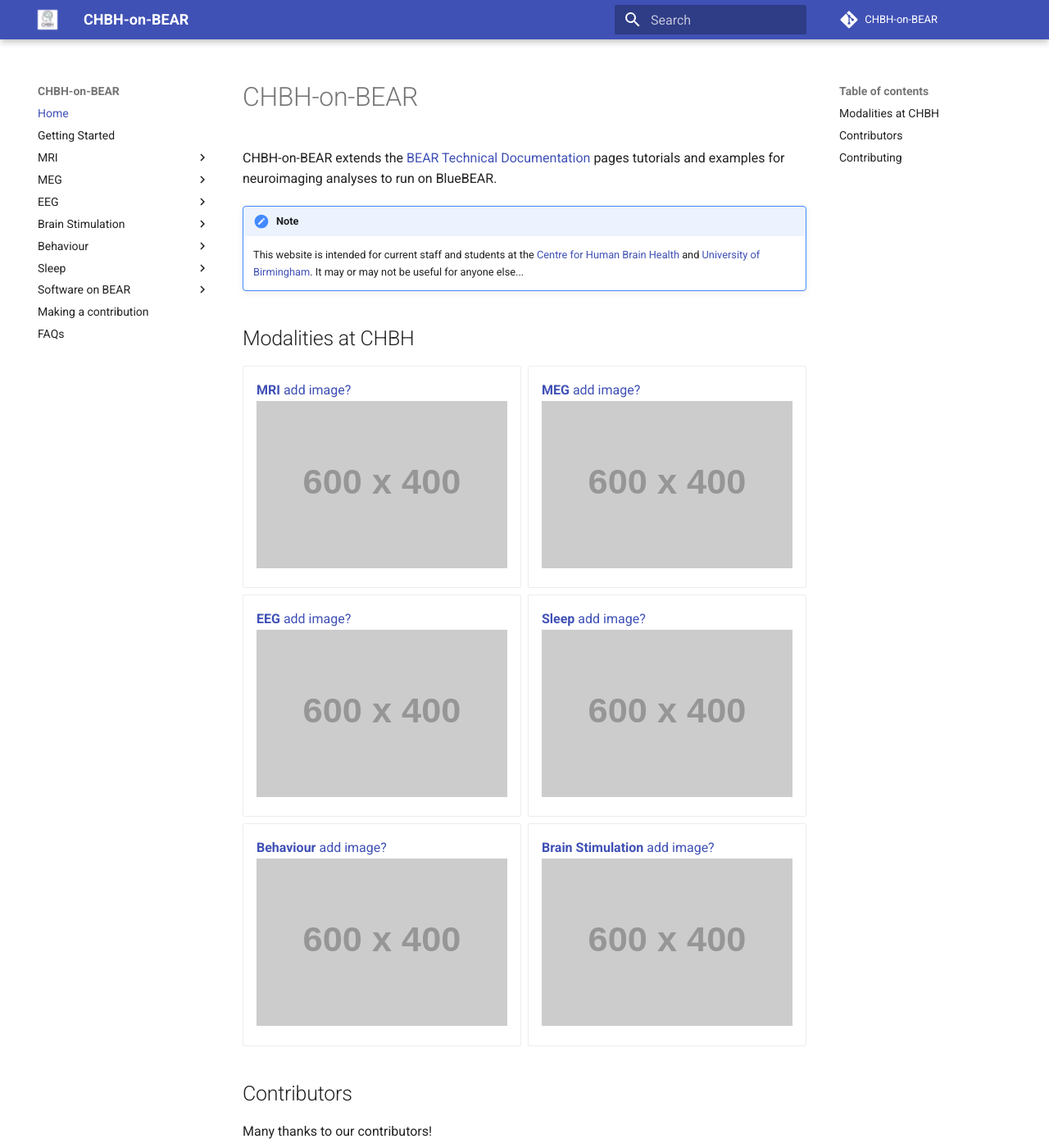
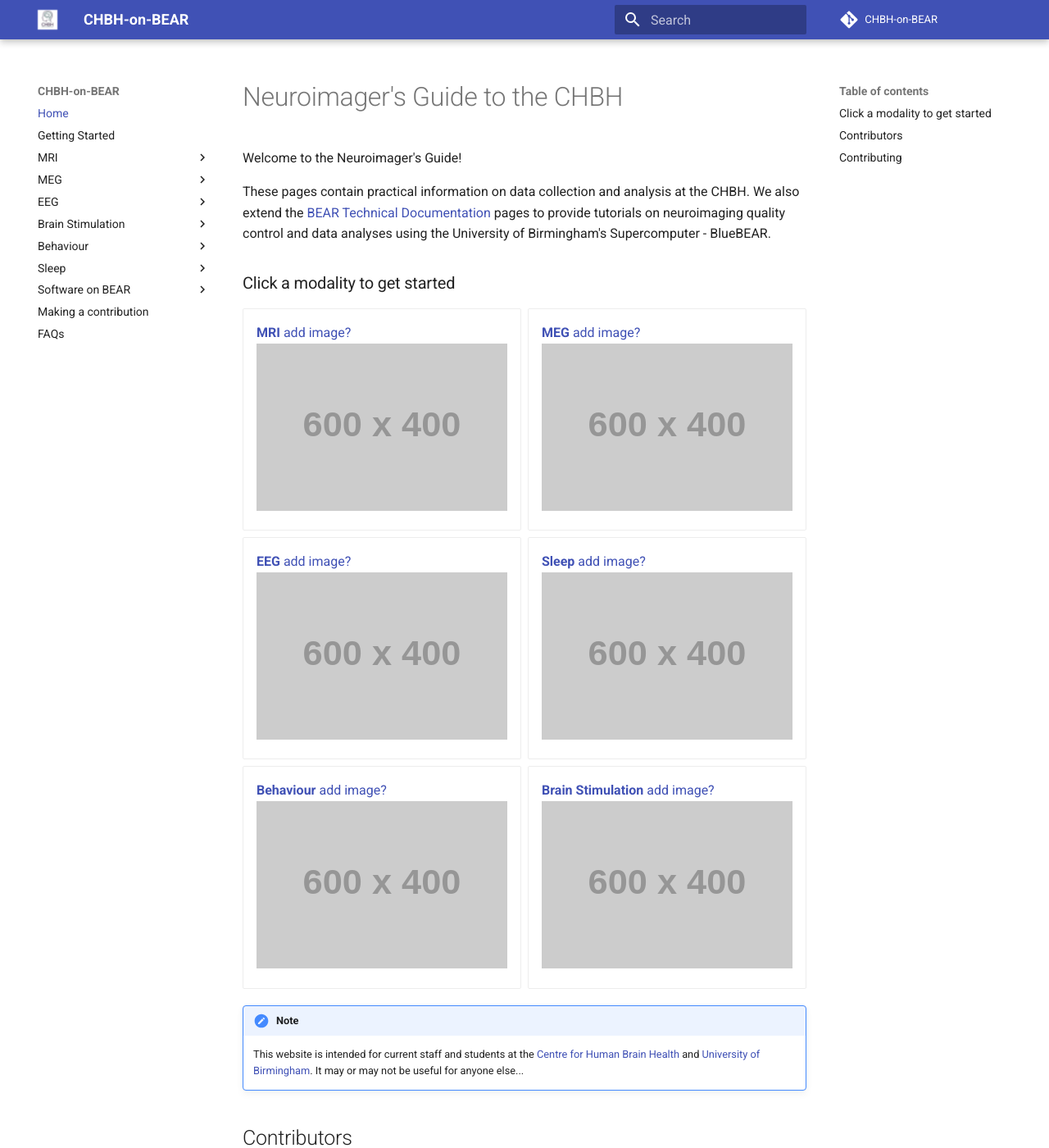
Before and after one commit to chbh-opensource/chbh-on-bear, an MkDocs documentation site: the page built from docs/index.md, in a window 1280 px wide and 1400 px high. Shown: the whole window at 82% size. Built offline with MkDocs 1.6.1 and Material for MkDocs 9.7.7, drawn with Linux system fonts in a browser that asks for light colours; comment, search, counter and statistics services are not loaded.

Commit message:
Small restructure for readability

```diff
--- a/docs/index.md
+++ b/docs/index.md
@@ -1,11 +1,11 @@
-# CHBH-on-BEAR
+# Neuroimager's Guide to the CHBH
 
-CHBH-on-BEAR extends the [BEAR Technical Documentation](https://docs.bear.bham.ac.uk/) pages tutorials and examples for neuroimaging analyses to run on BlueBEAR.
+Welcome to the Neuroimager's Guide!
 
-!!! note
-    This website is intended for current staff and students at the [Centre for Human Brain Health](https://www.birmingham.ac.uk/research/centre-for-human-brain-health/index.aspx) and [University of Birmingham](https://www.birmingham.ac.uk/index.aspx). It may or may not be useful for anyone else...
+These pages contain practical information on data collection and analysis at the CHBH. We also extend the [BEAR Technical Documentation](https://docs.bear.bham.ac.uk/) pages to provide tutorials on neuroimaging quality control and data analyses using the University of Birmingham's Supercomputer - BlueBEAR.
 
-## Modalities at CHBH
+
+### Click a modality to get started
 
 <div class="grid cards" markdown>
 
@@ -17,6 +17,10 @@
 - <a href="brainstim" class="card">__Brain Stimulation__ add image? ![Image title](https://dummyimage.com/600x400/){ loading=lazy }</a>
 
 </div>
+
+
+!!! note
+    This website is intended for current staff and students at the [Centre for Human Brain Health](https://www.birmingham.ac.uk/research/centre-for-human-brain-health/index.aspx) and [University of Birmingham](https://www.birmingham.ac.uk/index.aspx). It may or may not be useful for anyone else...
 
 ## Contributors
 
```
Also changed, not shown: docs/behaviour/index.md (+4 -0 lines), docs/eeg/index.md (+4 -0 lines), docs/meg/index.md (+5 -4 lines), docs/mri/index.md (+4 -0 lines), docs/sleep/index.md (+5 -0 lines).
